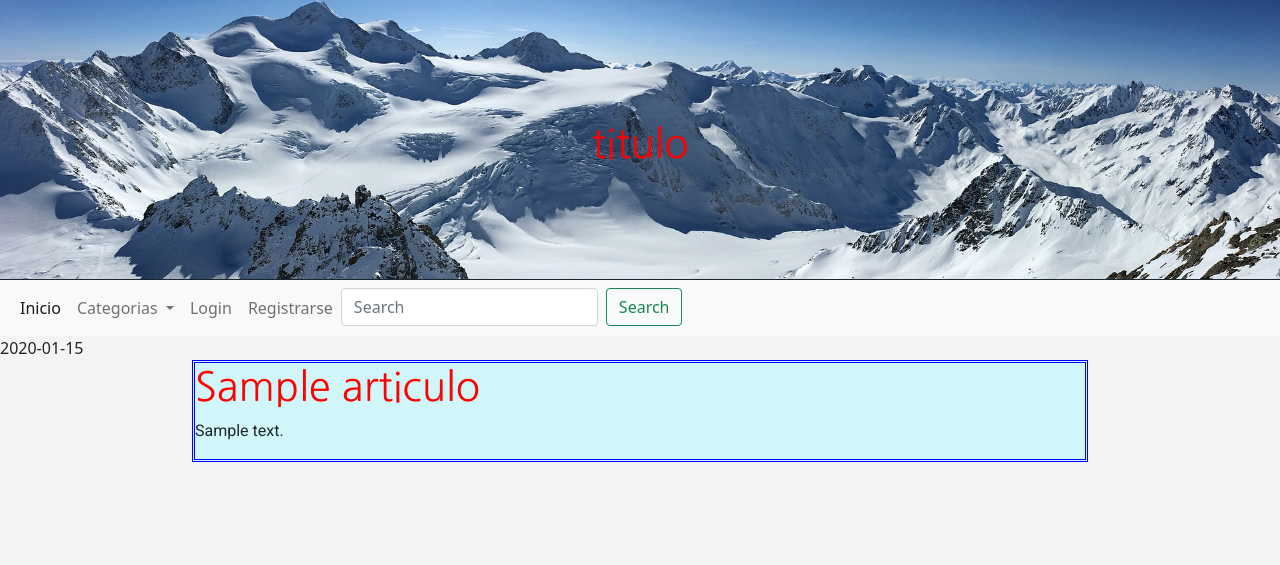
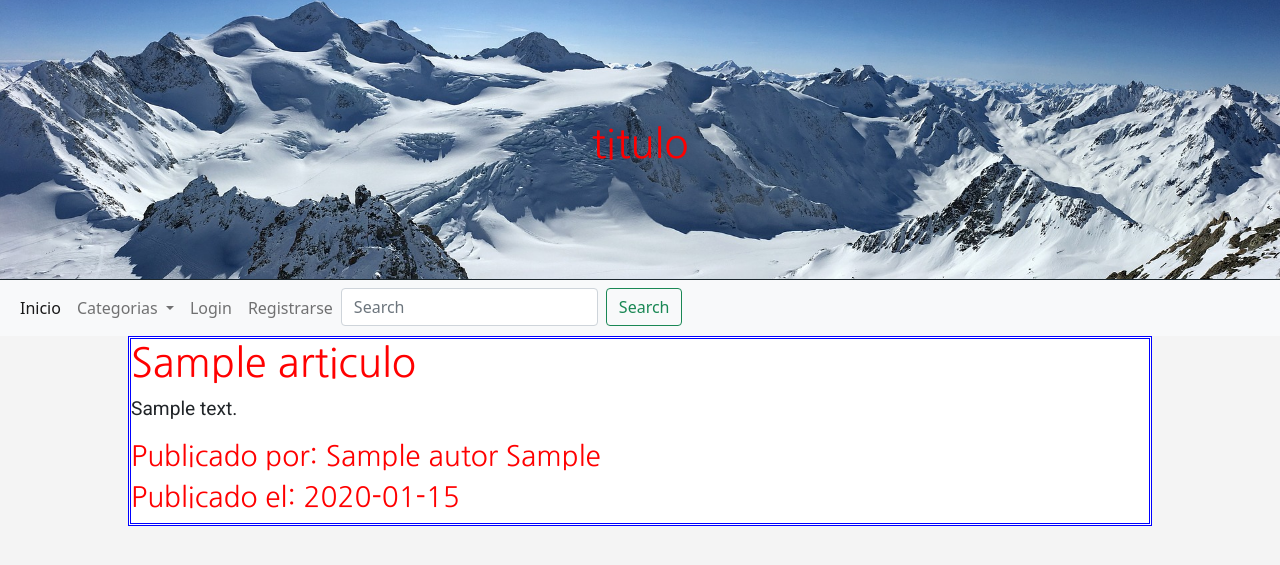
Before and after one commit to juanNH/TPCaC2124, a Flask app: page /articulo/1 in a window 1280 px wide. Shown: the top 565 px of the page. Run offline with Flask 2, Linux system fonts and the light colour scheme; tables that the repository leaves empty or names only in its code hold one stand-in row (values such as "Sample post"); some libraries are stand-ins or nearby versions.

Commit message:
Style del articulo y como se va a ordenar

```diff
--- a/app.py
+++ b/app.py
@@ -13,11 +13,12 @@ app.secret_key = 'pepe'
 
 #conexion a la base de datos
 mysql = MySQL()
+#bd heroku
 #app.config['MYSQL_DATABASE_HOST'] = 'us-cdbr-east-04.cleardb.com'
 #app.config['MYSQL_DATABASE_USER'] = 'b3dfc31564e837'
 #app.config['MYSQL_DATABASE_PASSWORD'] = 'c35271f0'
 #app.config['MYSQL_DATABASE_DB'] = 'heroku_b18c9020801b5ab'
-#local juan
+#local
 app.config['MYSQL_DATABASE_HOST'] = 'localhost'
 app.config['MYSQL_DATABASE_USER'] = 'root'
 app.config['MYSQL_DATABASE_PASSWORD'] = ''
@@ -66,11 +67,11 @@ def index(id_categoria = None, msg=None):
         print(x)
     print('.')
     if id_categoria != None :
-        sql= "SELECT a.id_articulo,a.titulo,a.contenido,a.id_categoria,a.id_autor, DATE(a.fecha) FROM `articulo` a INNER JOIN `categoria` c ON (a.id_categoria = c.id_categoria) WHERE a.id_categoria = %s Order by a.fecha DESC;"
+        sql= "SELECT a.id_articulo,a.titulo,a.contenido,a.id_categoria,a.id_autor, DATE(a.fecha), CONCAT(au.nombre,' ',au.apellido) FROM `articulo` a INNER JOIN `categoria` c ON (a.id_categoria = c.id_categoria) INNER JOIN `autor` au ON (a.id_autor = au.id_autor) WHERE a.id_categoria = %s Order by a.fecha DESC;"
         datos = (id_categoria)
         cursor.execute(sql,datos)
     else:
-        sql= "SELECT id_articulo,titulo,contenido,id_categoria,id_autor, DATE(fecha) FROM `articulo` ORDER BY fecha DESC"
+        sql= "SELECT a.id_articulo,a.titulo,a.contenido,a.id_categoria,a.id_autor, DATE(a.fecha), CONCAT(au.nombre,' ',au.apellido) FROM `articulo` a INNER JOIN `autor` au ON (a.id_autor = au.id_autor) ORDER BY fecha DESC"
         cursor.execute(sql)
 
 
@@ -82,7 +83,11 @@ def index(id_categoria = None, msg=None):
     for ind, val in categorias:
         catDict[ind]=val
 
-    return render_template('index.html', articulos = articulos,categorias=categorias, msg=msg, catDict=catDict)
+    return render_template('index.html',
+                            articulos = articulos,
+                            categorias=categorias, msg=msg,
+                            catDict=catDict
+                            )
 
 # vista registro
 @app.route('/registro')
@@ -124,7 +129,8 @@ def crear():
 @app.route('/articulo/<id_articulo>')
 def articulo(id_articulo):
 
-    sql= "SELECT id_articulo,titulo,contenido,id_categoria,id_autor, DATE(fecha) FROM `articulo` WHERE id_articulo = %s;"
+    sql= "SELECT a.id_articulo,a.titulo,a.contenido,a.id_categoria,a.id_autor, DATE(a.fecha), CONCAT(au.nombre,' ',au.apellido) FROM `articulo` a INNER JOIN `autor` au ON (a.id_autor = au.id_autor) WHERE id_articulo = %s;"
+
     datos = (id_articulo)
     conn=mysql.connect()
     cursor=conn.cursor()
@@ -133,7 +139,10 @@ def articulo(id_articulo):
     conn.commit()
 
     categorias = nav.nav_categorias()
-    return render_template('articulo.html',articulo = articulo[0],categorias=categorias)
+    return render_template('articulo.html',
+                                        articulo = articulo[0],
+                                        categorias=categorias
+                                        )
 # vista panel de control
 @app.route('/panel/<id_autor>')
 @login_required
@@ -147,7 +156,10 @@ def panel(id_autor):
     conn.commit()
 
     categorias = nav.nav_categorias()
-    return render_template('panel.html',articulos = articulos,categorias=categorias)
+    return render_template('panel.html',
+                                    articulos = articulos,
+                                    categorias=categorias
+                                    )
 # funcion de eliminar articulo
 @app.route('/eliminar/<id_articulo>/<id_autor>')
 def eliminar(id_articulo,id_autor):
@@ -160,7 +172,9 @@ def eliminar(id_articulo,id_autor):
 
     cursor.execute(sql,(id))
     conn.commit()
-    return redirect(url_for('panel',id_autor = id_autor))
+    return redirect(url_for('panel',
+                                id_autor = id_autor
+                                ))
 # vista/funcion de editar registro
 @app.route('/editar/<id_articulo>/<id_autor>')
 def editar(id_articulo, id_autor):
@@ -174,7 +188,11 @@ def editar(id_articulo, id_autor):
     conn.commit()
 
     categorias = nav.nav_categorias()
-    return render_template('editar.html', categorias = categorias, id_articulo = id_articulo[0],id_autor = id_autor)
+    return render_template('editar.html',
+                                    categorias = categorias,
+                                    id_articulo = id_articulo[0],
+                                    id_autor = id_autor
+                                    )
 
 @app.route('/editar_articulo/<id_autor>', methods = ['POST'])
 def editar_articulo(id_autor):
@@ -189,7 +207,9 @@ def editar_articulo(id_autor):
     cursor=conn.cursor()
     cursor.execute(sql,datos)               # ejecuta la sentencia sql
     conn.commit()
-    return redirect(url_for('panel',id_autor = id_autor))
+    return redirect(url_for('panel',
+                                id_autor = id_autor
+                                ))
 
 
 #login  y logout
@@ -211,15 +231,19 @@ def verificar():
             msg = f'Logeo exitoso {_correo} !'
             return redirect(url_for('index', msg = msg))
         else:
-            msg = 'Incorrect username / password !'
+            msg = 'usuario / password incorrecta'
 
-    return render_template('login.html', msg = msg)
+    return render_template('login.html',
+                                    msg = msg
+                                    )
 
 @app.route('/login')
 @app.route('/login,<msg>')
 def login(msg=False):
     categorias = nav.nav_categorias()
-    return render_template('login.html',categorias=categorias,msg=msg)
+    return render_template('login.html',
+                                    categorias=categorias,msg=msg
+                                    )
 @app.route('/logout')
 def logout():
     session.pop('loggedin', None)
@@ -251,15 +275,22 @@ def registrarse_validacion():
             cursor.execute('INSERT INTO `autor`(nombre,apellido,correo,password) VALUES (%s, %s, %s, %s)', (_nombre,_apellido,_correo,_password ))
             conn.commit()
             msg = ' Te has registrado correctamente !'
-            return redirect(url_for('login', msg=msg))
+            return redirect(url_for('login',
+                                        msg=msg
+                                        ))
 
 
-    return redirect(url_for('registrarse', msg=msg))
+    return redirect(url_for('registrarse',
+                                        msg=msg
+                                        ))
 
 @app.route('/registrarse/<msg>')
 @app.route('/registrarse')
 def registrarse(msg=None):
     categorias = nav.nav_categorias()
-    return render_template('registrarse.html', msg=msg, categorias = categorias)
+    return render_template('registrarse.html',
+                                            msg=msg,
+                                            categorias = categorias
+                                            )
 if __name__ == '__main__':
     app.run(debug=True)
--- a/static/css/styles.css
+++ b/static/css/styles.css
@@ -12,16 +12,21 @@ h1, h2, h3, h4, h5{
 p{
     font-family: 'Roboto', 'sans-serif';
 }
-
-div.transbox{
-    background:rgba(175, 250, 255, 0.514);
-    max-width: 70%;
+/*Articulo */
+.transbox{
+    background: white;
+    width: 80%;
+    max-width: 1600px;
     margin: auto;
     align-content: center;
     border-color: blue;
     border-style: double;
 }
+.art-main{
+    font-size: 1.2em;
+}
 
+/*Articulo */
 .ellipsis {
     max-width: 40px;
     text-overflow: ellipsis;
--- a/templates/articulo.html
+++ b/templates/articulo.html
@@ -6,11 +6,16 @@
 {% endblock %}
 {% block contenido %}
 <div>
-    {{articulo.5}}
+
+
     <div class="transbox">
         <h1>{{articulo.1}}</h1>
-        <div class="articontent">
+        <div class="art-main">
             <p>{{articulo.2}}</p>
+        </div>
+        <div class="art-footer">
+            <h3>Publicado por: {{articulo.6}}</h3>
+            <h3>Publicado el: {{articulo.5}} </h2>
         </div>
     </div>
 </div>
--- a/templates/layout.html
+++ b/templates/layout.html
@@ -12,9 +12,13 @@
     <link href="https://fonts.googleapis.com/css2?family=Nanum+Gothic&family=Roboto&display=swap" rel="stylesheet">
 </head>
 <body>
+
     {% include 'includes/header.html' %}
+
+
     {% include 'includes/nav.html' %}
-        <div>
+
+    <div>
             <div id="content"  >
                 <div class="box">
                         {% block contenido %}
```
Also changed, not shown: templates/index.html (+13 -10 lines).
